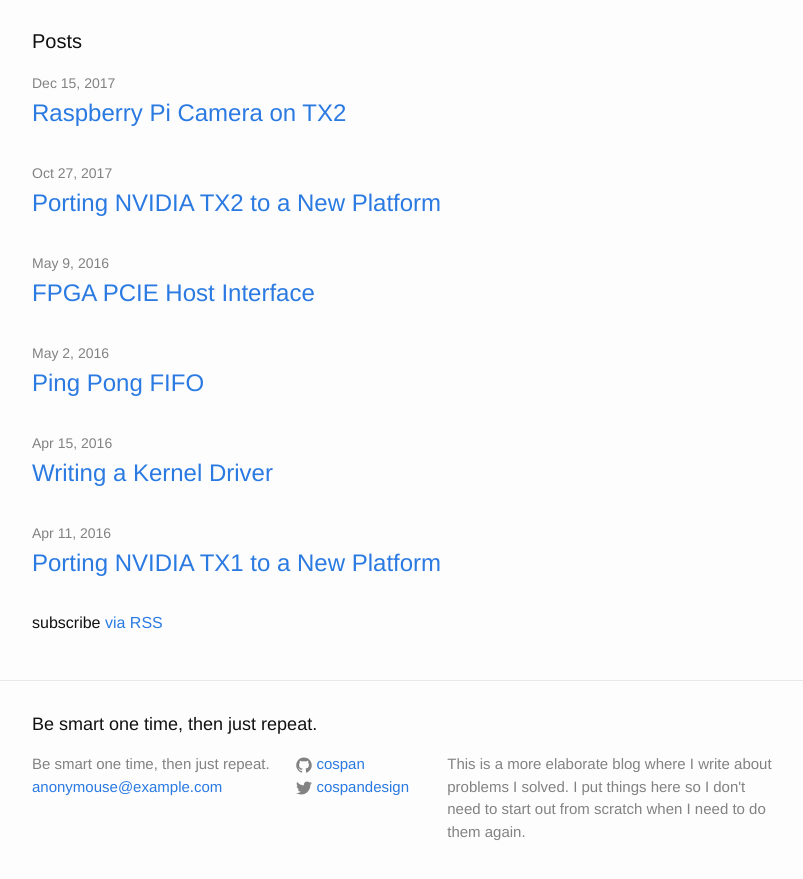
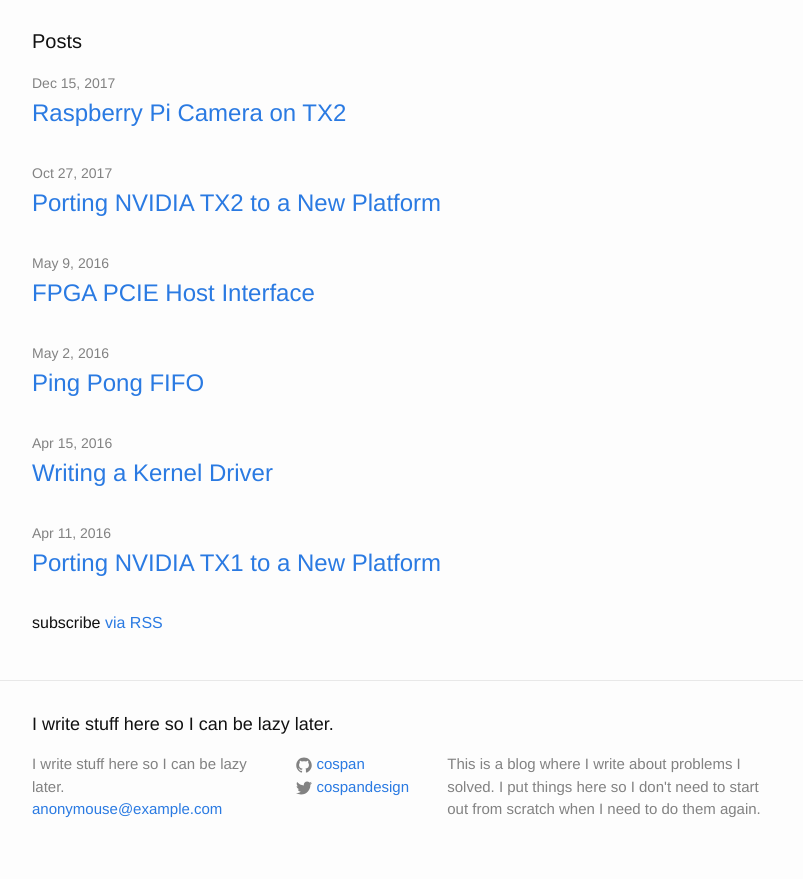
Before and after one commit to CospanDesign/cospandesign.github.io, a Jekyll site: the page built from index.html, in a window 1280 px wide, cut to the strip 104-1007 px from the top of the page. Shown: the top 879 px of the strip, without its empty margins (238-1041 px from the left). Built offline with Jekyll 4.4.1, drawn with Linux system fonts in a browser that asks for light colours.

Commit message:
Updated the title

```diff
--- a/_config.yml
+++ b/_config.yml
@@ -6,10 +6,10 @@
 # 'jekyll serve'. If you change this file, please restart the server process.
 
 # Site settings
-title: Be smart one time, then just repeat.
+title: I write stuff here so I can be lazy later.
 email: anonymouse@example.com
 description: > # this means to ignore newlines until "baseurl:"
-  This is a more elaborate blog where I write about problems I solved. I put things here so I don't need to start out from scratch when I need to do them again.
+  This is a blog where I write about problems I solved. I put things here so I don't need to start out from scratch when I need to do them again.
 baseurl: "" # the subpath of your site, e.g. /blog
 url: "http://cospandesign.com" # the base hostname & protocol for your site
 twitter_username: cospandesign
```
